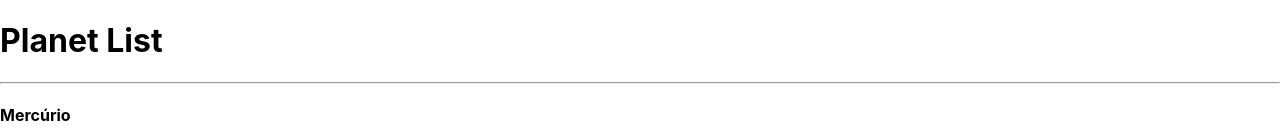
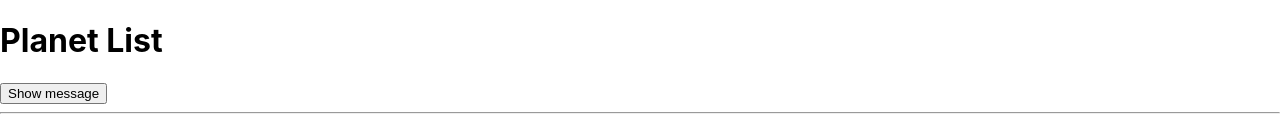
Before and after one commit to marcusmartinss/OneBitCode-Modulo-React, a React (Create React App) app in the folder Aulas/2-create_react_app/my-first-app/: page / in a window 1280 px wide. Shown: the top 136 px of the page. Built offline with nearby package versions, Linux system fonts and the light colour scheme.

Commit message:
Aula O que são eventos

```diff
--- a/Aulas/2-create_react_app/my-first-app/src/components/planets/index.js
+++ b/Aulas/2-create_react_app/my-first-app/src/components/planets/index.js
@@ -1,10 +1,15 @@
 import React, { Fragment } from "react";
 import Planet from "./planet";
+
+const showMessage = () => {
+    console.log('Meu primeiro evento')
+}
 
 const Planets = () => {
     return (
         <Fragment>
             <h1>Planet List</h1>
+            <button onClick={showMessage}>Show message</button>
             <hr />
             <Planet
                 name="Mercúrio"
--- a/Aulas/2-create_react_app/my-first-app/src/components/shared/gray-img/index.js
+++ b/Aulas/2-create_react_app/my-first-app/src/components/shared/gray-img/index.js
@@ -3,7 +3,7 @@ import  './style.css'
 
 const GrayImg = (props) => {
     return(
-        <img class="gray-img" src={props.img_url}></img>
+        <img className="gray-img" src={props.img_url}></img>
     )
 }
 
```
